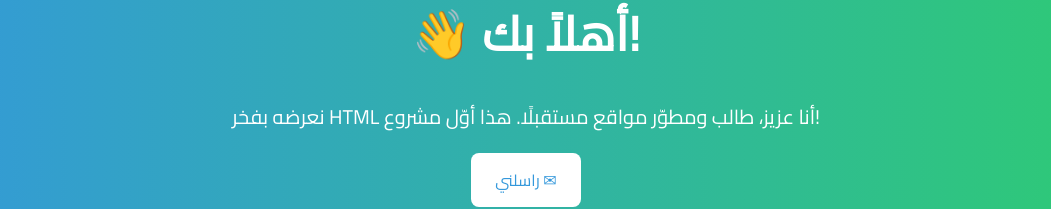
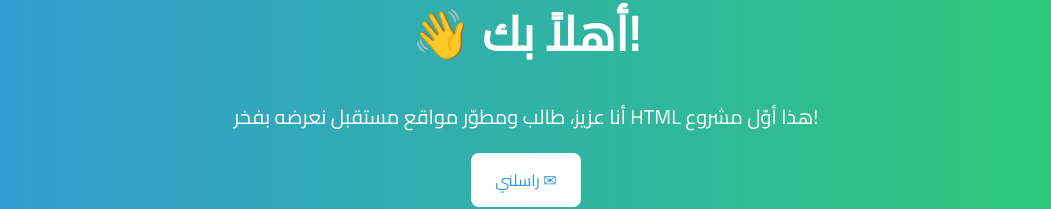
Before and after one commit to medazizneji/my-website, a plain HTML site: page index.html in a window 1280 px wide. Shown: the part 287-496 px from the top of the page, without its empty margins (114-1165 px from the left). Drawn offline with Linux system fonts and the light colour scheme.

Commit message:
Update index.html

```diff
--- a/index.html
+++ b/index.html
@@ -61,7 +61,8 @@
 
   <div class="container">
     <h1>👋 أهلاً بك!</h1>
-    <p> نعرضه بفخر HTML أنا عزيز، طالب ومطوّر مواقع مستقبلًا. هذا أوّل مشروع!</p>
+    <p>  أنا عزيز، طالب ومطوّر مواقع مستقبل
+     نعرضه بفخر HTML  هذا أوّل مشروع!</p>
     <a href="mailto:aziz@example.com" class="btn">راسلني ✉</a>
   </div>
 
```
